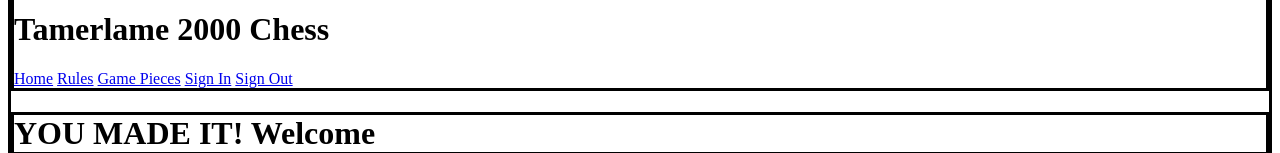
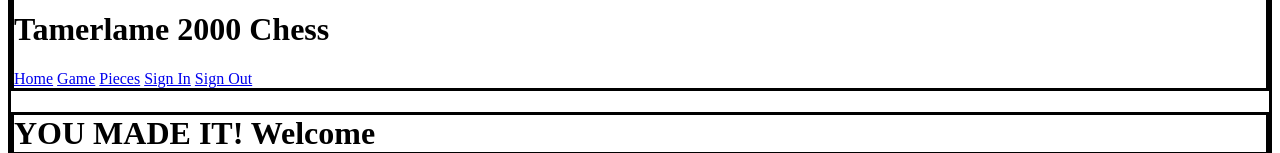
Before and after one commit to bobbydwise1/portfolio-react-week2, a React app: page / in a window 1280 px wide. Shown: the part 264-417 px from the top of the page. Built offline with nearby package versions, Linux system fonts and the light colour scheme.

Commit message:
Adjust header menus slightly.

```diff
--- a/src/components/Header.jsx
+++ b/src/components/Header.jsx
@@ -9,7 +9,7 @@ function Header() {
   return (
     <div style={compBox}>
       <h1>Tamerlame 2000 Chess</h1>
-      <Link to="/">Home</Link> <Link to="/rules">Rules</Link> <Link to="/pieces">Game Pieces</Link> <Link to="/signin">Sign In</Link> <Link to="/signout">Sign Out</Link>
+      <Link to="/">Home</Link> <Link to="/gameroute">Game</Link> <Link to="/pieces">Pieces</Link> <Link to="/signin">Sign In</Link> <Link to="/signout">Sign Out</Link>
     </div>
   );
 }
```
